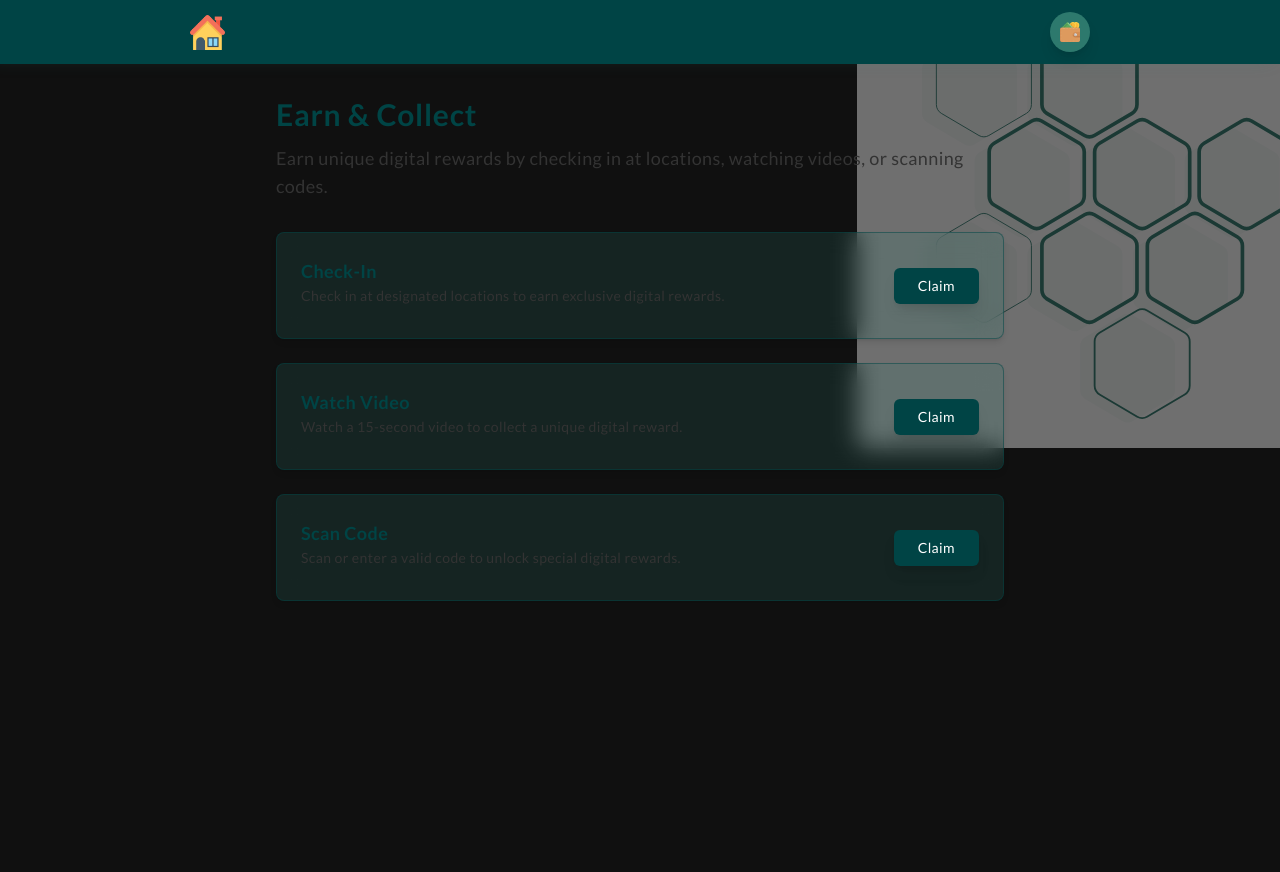
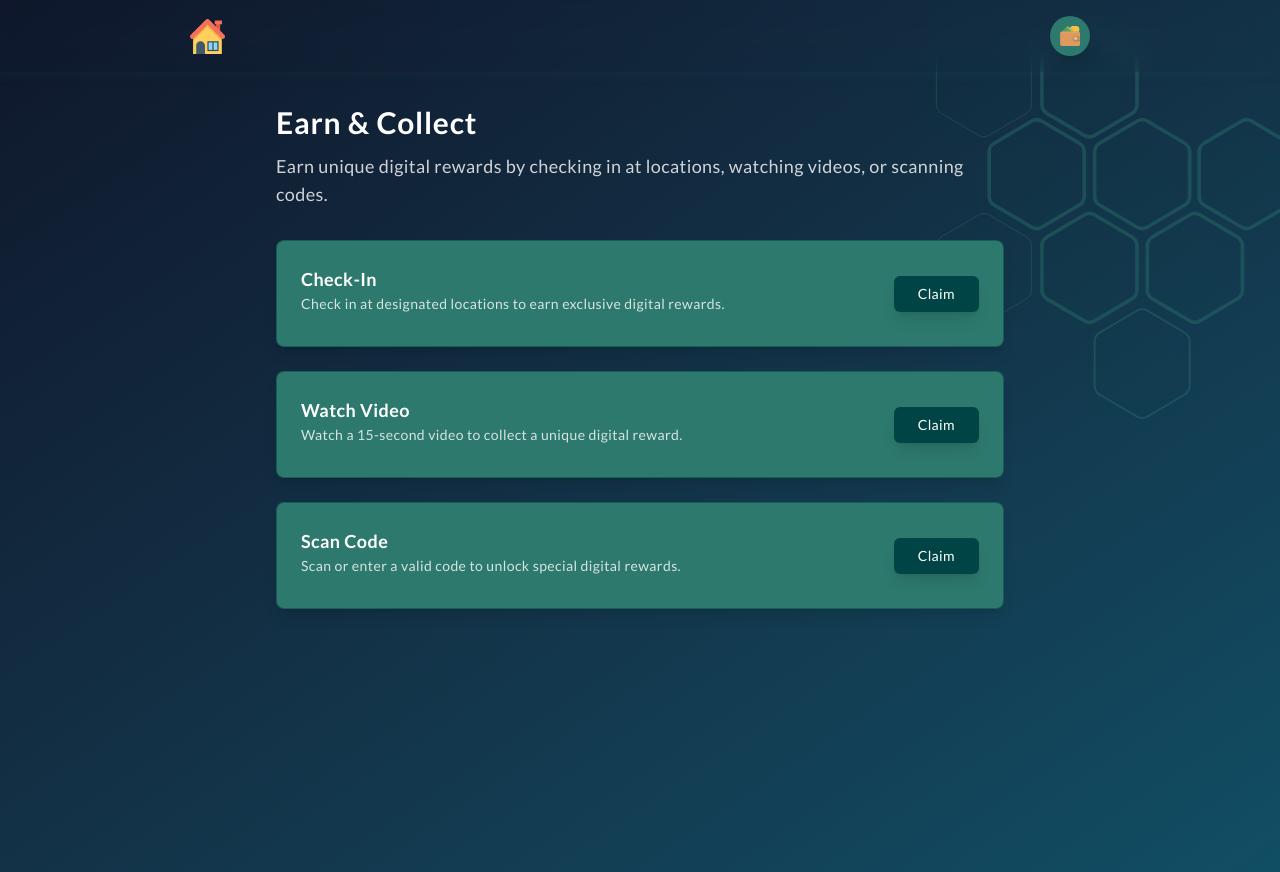
Before and after one commit to rashedInt32/reward-system, a Next.js app: page / in a window 1280 px wide. Built offline with nearby package versions, Linux system fonts and the light colour scheme.

Commit message:
change styles

```diff
--- a/app/globals.css
+++ b/app/globals.css
@@ -4,7 +4,7 @@
   --background: #101010;
   --primary: #004445;
   --secondary: #2D796D;
-  --text: #333333;
+  --text: #FFFFFF;
   --error: #E57373;
   --gradient: linear-gradient(to bottom right, #004445, #101010);
 }
@@ -14,7 +14,7 @@ body {
 }
 
 .action-card {
-  @apply bg-[var(--secondary)]/20 backdrop-blur-md border border-[var(--primary)]/50 rounded-lg p-4 lg:p-6 transition-all duration-200 shadow-md hover:shadow-[0px_0px_20px_rgba(45,121,109,0.4)] ;
+  @apply bg-[var(--secondary)] border border-[var(--primary)]/50 rounded-lg p-4 lg:p-6 transition-all duration-200 shadow-lg hover:shadow-[0px_0px_20px_rgba(45,121,109,0.4)] ;
 }
 
 .card-content {
@@ -22,11 +22,11 @@ body {
 }
 
 .card-title {
-  @apply text-[var(--primary)] text-lg font-bold;
+  @apply text-white text-lg font-bold;
 }
 
 .card-description {
-  @apply text-[var(--text)] mb-2 text-[14px];
+  @apply text-white mb-2 text-[14px] opacity-80;
 }
 
 .reward-card {
@@ -34,7 +34,7 @@ body {
 }
 
 .nav-bar {
-  @apply sticky top-0 bg-[var(--primary)] text-[var(--text)] px-4 py-3 shadow-[-10px_-10px_20px_rgba(45,121,109,0.4)] w-full;
+  @apply sticky top-0 backdrop-blur-md text-[var(--text)] px-4 py-4 shadow-[-10px_-10px_20px_rgba(45,121,109,0.4)] w-full;
 }
 
 .button {
--- a/app/layout.tsx
+++ b/app/layout.tsx
@@ -15,7 +15,9 @@ export default function RootLayout({
 }) {
   return (
     <html lang="en">
-      <body className={`${primaryFont.className} text-[var(--primary)]`}>
+      <body
+        className={`${primaryFont.className} text-[var(--primary)] bg-gradient-to-br from-slate-900 to-cyan-900`}
+      >
         <Header />
         <Layer />
         <div className="container m-auto max-w-[760px]">{children}</div>
--- a/app/page.tsx
+++ b/app/page.tsx
@@ -8,10 +8,10 @@ import {
 export default function Home() {
   return (
     <div className="min-h-screen p-4 pt-8 z-10 relative">
-      <h1 className="text-3xl font-bold text-[hsl(var(--cyan))] mb-3 tracking-wide">
+      <h1 className="text-3xl font-bold text-white mb-3 tracking-wide">
         Earn & Collect
       </h1>
-      <p className="text-[var(--text)] text-lg mb-8">
+      <p className="text-[var(--text)]/80 text-lg mb-8">
         Earn unique digital rewards by checking in at locations, watching
         videos, or scanning codes.
       </p>
--- a/components/Layer.tsx
+++ b/components/Layer.tsx
@@ -2,7 +2,7 @@ import Image from "next/image";
 export function Layer() {
   return (
     <div className="fixed right-[-25px] opacity-40 top-0 z-0">
-      <div className="bg-white p-6 rounded-lg  w-full">
+      <div className=" p-6 rounded-lg  w-full">
         <Image
           src={"/images/layer.svg"}
           alt="Loading..."
```
Also changed, not shown: public/images/bg.svg (added).
